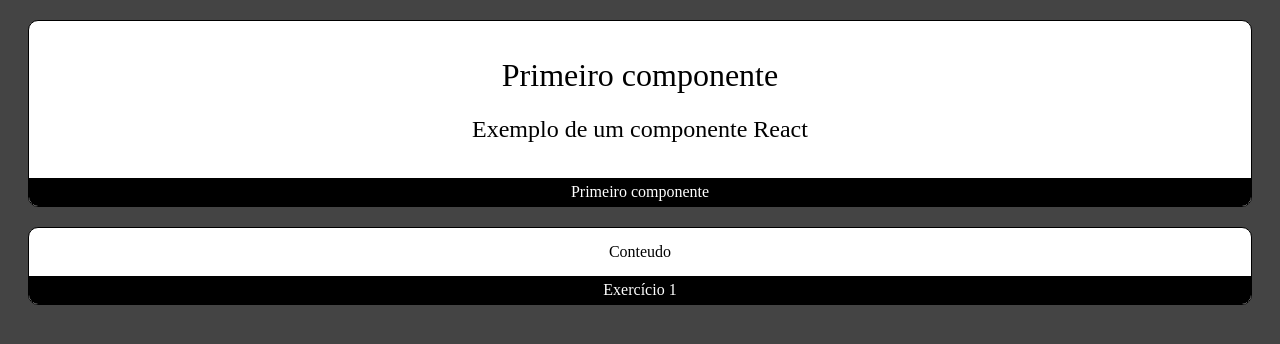
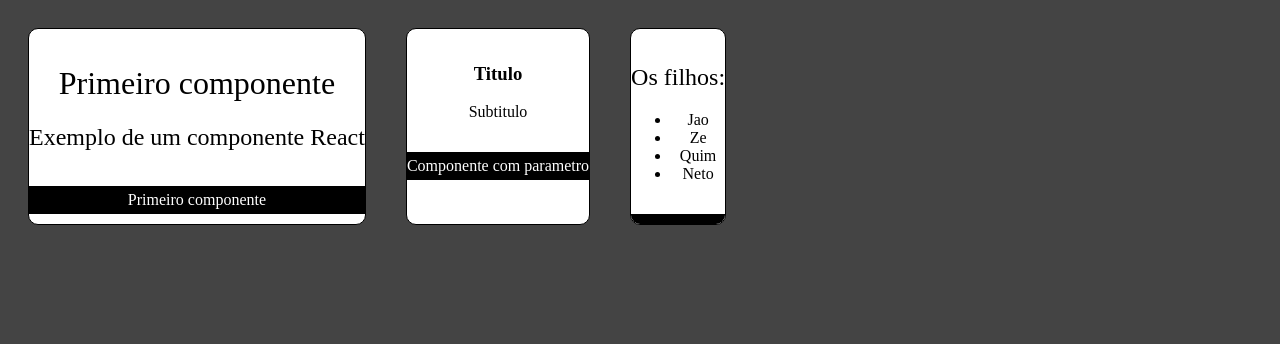
Before and after one commit to letsmgo/aulaAssincronaReact, a React (Create React App) app: page / in a window 1280 px wide. Shown: the top 344 px of the page. Built offline with nearby package versions, Linux system fonts and the light colour scheme.

Commit message:
Reorganizar estrutura do projeto

```diff
--- /dev/null
+++ b/src/App.css
@@ -0,0 +1,4 @@
+.App {
+    display: flex;
+
+}
--- /dev/null
+++ b/src/App.jsx
@@ -0,0 +1,45 @@
+/* eslint-disable import/no-anonymous-default-export */
+import React from "react";
+import './components/layout/Card'
+import Card from './components/layout/Card'
+import Primeiro from './components/Primeiro'
+import'./App.css'
+
+
+import ComParametro from './components/ComParametro'
+import ComFilhos from './components/ComFilhos'
+
+
+
+export default (props) => (
+    <div className="App">
+        <Card titulo="Primeiro componente">
+        <Primeiro></Primeiro>
+        </Card>
+
+        <Card titulo="Componente com parametro">
+        <ComParametro titulo="Titulo"
+         subtitulo="Subtitulo"/>
+        </Card>
+
+        <Card>
+            <ComFilhos>
+                <ul>
+                    <li>Jao</li>
+                    <li>Ze</li>
+                    <li>Quim</li>
+                    <li>Neto</li>
+                </ul>
+            </ComFilhos>
+        </Card>
+    </div>
+
+    /*
+   COMENTADO PARA FINS DIDÁTICOS
+
+
+
+
+   */
+
+)
--- a/src/index.js
+++ b/src/index.js
@@ -1,42 +1,13 @@
 import React from 'react'
 import ReactDOM from 'react-dom'
 import './index.css'
+import App from './App'
 
-import './components/layout/Card'
-import Card from './components/layout/Card'
-import Primeiro from './components/Primeiro'
 
-/*
-COMENTADO PARA FINS DIDÁTICOS
-import ComParametro from './components/ComParametro'
-import ComFilhos from './components/ComFilhos'
 
-*/
 
 ReactDOM.render(
-   <div>
-       <Card titulo="Primeiro componente">
-            <Primeiro></Primeiro>
-       </Card>
-       <Card titulo="Exercício 1">
-            Conteudo
-       </Card>
-   </div>
-    /*
-   COMENTADO PARA FINS DIDÁTICOS
-           <ComFilhos>
-           <ul>
-               <li>Jao</li>
-               <li>Ze</li>
-               <li>Quim</li>
-               <li>Neto</li>
-           </ul>
-       </ComFilhos>
-
-
-         <ComParametro titulo="Estudo de React"
-         subtitulo="Para iniciantes"/>
-   */
+    <App></App>
 
     ,document.getElementById('root')
 )
```
